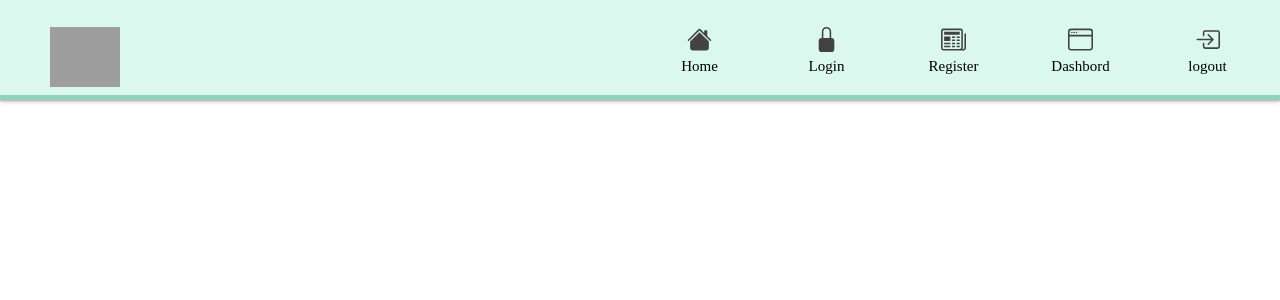
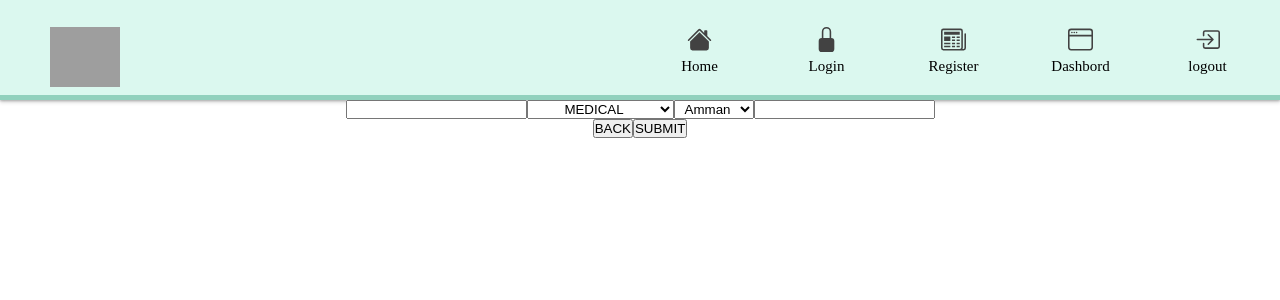
Before and after one commit to TEAM-404-C4/MERAKI_Academy_Project_5, a React (Create React App) app in the folder frontend/: page /doctorsignup4 in a window 1280 px wide. Shown: the top 300 px of the page. Built offline with nearby package versions, Linux system fonts and the light colour scheme; grey boxes are pictures that could not be loaded.

Commit message:
doctor register

```diff
--- a/frontend/src/App.js
+++ b/frontend/src/App.js
@@ -6,6 +6,10 @@ import Login from "./Components/login/login";
 import Register from "./Components/Register/Register";
 import MainPage from "./Components/MainPage/MainPage";
 import DoctorProfile from "./Components/DoctorProfile/DoctorProfile";
+import Page1 from "./Components/DoctorRegister/Page1";
+import Page2 from "./Components/DoctorRegister/Page2";
+import Page3 from "./Components/DoctorRegister/Page3";
+import Page4 from "./Components/DoctorRegister/Page4";
 
 //App Function
 function App() {
@@ -13,6 +17,10 @@ function App() {
     <div className="App">
       <Navigation />
       <Routes>
+        <Route path="/doctorsignup1" element={<Page1 />} />
+        <Route path="/doctorsignup2" element={<Page2 />} />
+        <Route path="/doctorsignup3" element={<Page3 />} />
+        <Route path="/doctorsignup4" element={<Page4 />} />
         <Route path="/login" element={<Login />} />
         <Route path="/signup" element={<Register />} />
         <Route path="/MainPage" element={<MainPage />} />
--- /dev/null
+++ b/frontend/src/Components/DoctorRegister/Page1.js
@@ -0,0 +1,47 @@
+import React,{useState} from 'react';
+import { useNavigate } from 'react-router-dom';
+import { useDispatch,useSelector } from 'react-redux';
+import {addInfoPage} from "../Reducer/DoctorRegister/index"
+
+
+const Page1 = () => {
+
+    const [fullName, setFullName] = useState("");
+    const [email, setEmail] = useState("");
+    const [password, setPassword] = useState("");
+    const [image, setImage] = useState("");
+    // =================================================
+
+    const dispatch = useDispatch()
+    const history=useNavigate()
+
+    const nextButton = async ()=>{
+
+       await dispatch(addInfoPage({fullName,email,password,image}))
+
+       history("/doctorsignup2")
+
+    }
+
+
+  return <div>
+<input placeholder='FULL NAME' type="text" className='fullNameDoctorRegister' onChange={(e)=>{
+    setFullName(e.target.value)
+}}/>
+<input placeholder='EMAIL' type="email" className='emailDoctorRegister' onChange={(e)=>{
+    setEmail(e.target.value)
+}}/>
+<input placeholder='PASSWORD' type="password" className='passwordDoctorRegister' onChange={(e)=>{
+
+    setPassword(e.target.value)
+}} />
+
+<label for="image" >PROFILE IMAGE</label>
+<input style={{display:"none"}}  type="file" className='profileImageDoctorRegister' id='image' onChange={(e)=>{
+    setImage(e.target.value)
+}}/>
+<button onClick={nextButton}>NEXT</button>
+  </div>;
+};
+
+export default Page1;
--- /dev/null
+++ b/frontend/src/Components/DoctorRegister/Page2.js
@@ -0,0 +1,59 @@
+import React,{useState} from 'react';
+import { useNavigate } from 'react-router-dom';
+import { useDispatch,useSelector } from 'react-redux';
+import {addInfoPage} from "../Reducer/DoctorRegister/index"
+
+const Page2 = () => {
+
+    const [gender, setGender] = useState("");
+    const [Nationality, setNationality] = useState("");
+    const [specialization, setSpecialization] = useState("");
+    const [phone, setPhone] = useState("");
+
+    // =========================================
+    const history=useNavigate()
+
+    const dispatch = useDispatch()
+
+    const nextButton = async ()=>{
+
+       await dispatch(addInfoPage({gender,Nationality,specialization,phone}))
+       history("/doctorsignup3")
+
+    }
+
+
+  return <div>
+
+      <select className='genderDoctorRegister' onChange={(e)=>{
+    setGender(e.target.value)
+}} >
+
+    <option value="MALE">MALE</option>
+    <option value="FEMALE">FEMALE</option>
+
+      </select>
+
+<input placeholder='NATIONALITY' type="text" className='NationalityDoctorRegister' onChange={(e)=>{
+    setNationality(e.target.value)
+}}/>
+<input placeholder='SPECIALIZATION' type="text" className='specializationDoctorRegister' onChange={(e)=>{
+
+setSpecialization(e.target.value)
+}} />
+
+<input placeholder='PHONE' type="text" className='phoneDoctorRegister' onChange={(e)=>{
+    setPhone("+962"+e.target.value)
+}}/> <br />
+
+<button className='backButton' onClick={()=>{
+
+history("/doctorsignup1")
+
+}}>BACK</button>
+<button onClick={nextButton}>NEXT</button>
+
+  </div>;
+};
+
+export default Page2;
--- /dev/null
+++ b/frontend/src/Components/DoctorRegister/Page3.js
@@ -0,0 +1,53 @@
+import React,{useState} from 'react';
+import { useNavigate } from 'react-router-dom';
+import { useDispatch,useSelector } from 'react-redux';
+import {addInfoPage} from "../Reducer/DoctorRegister/index"
+
+const Page3 = () => {
+
+
+    const [workingDays, setWorkingDays] = useState("");
+    const [address, setAddress] = useState("");
+    const [careersLicense, setCareersLicense] = useState("");
+    const [waitingTime, setWaitingTime] = useState("");
+
+    // =========================================
+
+    const dispatch = useDispatch()
+    const history=useNavigate()
+
+    const nextButton = async()=>{
+
+       await dispatch(addInfoPage({workingDays,address,careersLicense,waitingTime}))
+       history("/doctorsignup4")
+
+    }
+
+  return <div>
+
+<input placeholder='WORKING DAYS' type="text" className='workingDaysDoctorRegister' onChange={(e)=>{
+    setWorkingDays(e.target.value)
+}}/>
+<input placeholder='ADDRESS' type="text" className='addressDoctorRegister' onChange={(e)=>{
+    setAddress(e.target.value)
+}}/>
+<input placeholder='CAREERS LICENSE' type="text" className='careersLicenseDoctorRegister' onChange={(e)=>{
+
+setCareersLicense(e.target.value)
+}} />
+<input placeholder='WATING TIME' type="text" className='waitingTimeDoctorRegister' onChange={(e)=>{
+    setWaitingTime(e.target.value)
+}}/> <br />
+
+<button className='backButton' onClick={()=>{
+
+history("/doctorsignup2")
+
+}}>BACK</button>
+<button onClick={nextButton}>NEXT</button>
+
+
+  </div>;
+};
+
+export default Page3;
--- /dev/null
+++ b/frontend/src/Components/DoctorRegister/Page4.js
@@ -0,0 +1,97 @@
+import React,{useState} from 'react';
+import { useNavigate } from 'react-router-dom';
+import {addInfoPage} from "../Reducer/DoctorRegister/index";
+import { useDispatch,useSelector } from 'react-redux';
+
+
+const Page4 = () => {
+
+
+    const [consultationFee, setConsultationFee] = useState("");
+    const [departmentDoctorRegister, setDepartmentDoctorRegister] = useState("");
+    const [cityDoctorRegister, setCityDoctorRegister] = useState("");
+    const [ScientificCertificateDoctorRegister, setScientificCertificateDoctorRegister] = useState("");
+
+    // ========================================
+    const state = useSelector((state)=>{
+return state.doctorRegReducer
+    })
+    const dispatch = useDispatch()
+    const history=useNavigate()
+    const nextButton = async ()=>{
+
+       await dispatch(addInfoPage({consultationFee,departmentDoctorRegister,cityDoctorRegister,roleId:2,ScientificCertificateDoctorRegister}))
+
+        console.log(state);
+
+
+    }
+
+
+  return <div>
+
+<input type="text" className='consultationFeeDoctorRegister'onChange={(e)=>{
+    setConsultationFee(e.target.value)
+}} />
+
+<select className='departmentDoctorRegister' defaultValue={5} onChange={(e)=>{
+
+setDepartmentDoctorRegister(e.target.value)
+}} >
+
+<option value="1">RADIOLOGY</option>
+<option value="2">LABORATORY</option>
+<option value="3">PHARMACY</option>
+<option value="4">SURGICAL</option>
+<option value="5">MEDICAL</option>
+<option value="6">PEDIATRIC</option>
+<option value="7">ORTHOPIDIC</option>
+<option value="8">OPHTHALMOLOGY</option>
+<option value="9">DEMATOLOGY</option>
+<option value="10">OB&GYN</option>
+<option value="11">DENTAL</option>
+<option value="12">PHYSIOTHERAPY</option>
+<option value="13">CARDIOLOGY</option>
+<option value="14">PHYCHIATRIC</option>
+<option value="15">NEUROLOGY</option>
+<option value="16">GENERAL DOCTOR</option>
+
+</select>
+
+
+<select className='cityDoctorRegister' onChange={(e)=>{
+    setCityDoctorRegister(e.target.value)
+}}>
+<option value="Amman">Amman</option>
+<option value="IRBID">IRBID</option>
+<option value="ZARQA">ZARQA</option>
+<option value="MAFRAQ">MAFRAQ</option>
+<option value="AJLOUN">AJLOUN</option>
+<option value="JERASH">JERASH</option>
+<option value="MADABA">MADABA</option>
+<option value="BALQA">BALQA</option>
+<option value="KARAK">KARAK</option>
+<option value="TAFILEH">TAFILEH</option>
+<option value="MAAN">MAAN</option>
+<option value="AQABA">AQABA</option>
+
+
+</select>
+<input type="text" className='ScientificCertificateDoctorRegister' onChange={(e)=>{
+
+setScientificCertificateDoctorRegister(e.target.value)
+}} /> <br />
+
+<button className='backButton' onClick={()=>{
+
+history("/doctorsignup3")
+
+}}>BACK</button>
+
+<button onClick={nextButton}>SUBMIT</button>
+
+
+  </div>;
+};
+
+export default Page4;
--- /dev/null
+++ b/frontend/src/Components/Reducer/DoctorRegister/index.js
@@ -0,0 +1,24 @@
+const initialState = {
+  doctorInfo: {},
+};
+// Reducer
+
+const doctorRegReducer = (state = initialState, { type, payload }) => {
+  switch (type) {
+    case "PAGE":
+      return {
+        doctorInfo: Object.assign({}, state.doctorInfo, payload),
+      };
+
+    default:
+      return state;
+  }
+};
+
+export default doctorRegReducer;
+
+// Actions
+
+export const addInfoPage = (result) => {
+  return { type: "PAGE", payload: result };
+};
--- a/frontend/src/Components/Reducer/index.js
+++ b/frontend/src/Components/Reducer/index.js
@@ -3,8 +3,9 @@ import logger from "redux-logger";
 import { composeWithDevTools } from "redux-devtools-extension";
 import loginReducer from "./login/index";
 import doctorsReducer from './Doctor/index';
+import doctorRegReducer from "./DoctorRegister/index"
 
-const reducers = combineReducers({ loginReducer,doctorsReducer });
+const reducers = combineReducers({ loginReducer,doctorsReducer,doctorRegReducer });
 
 const store = createStore(
   reducers,
```
